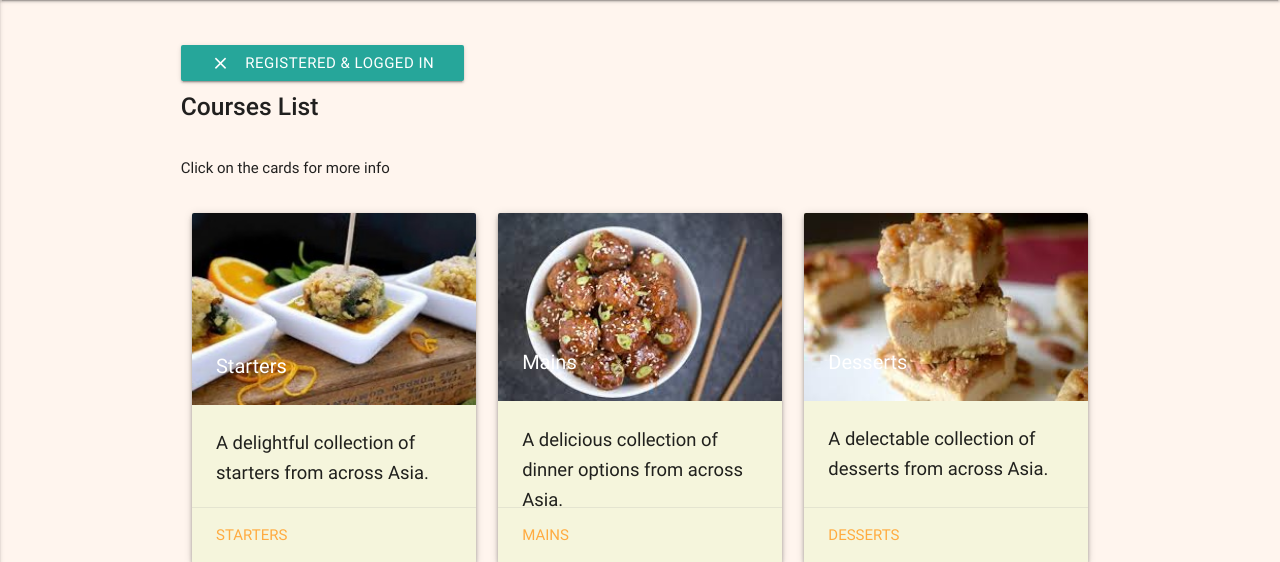
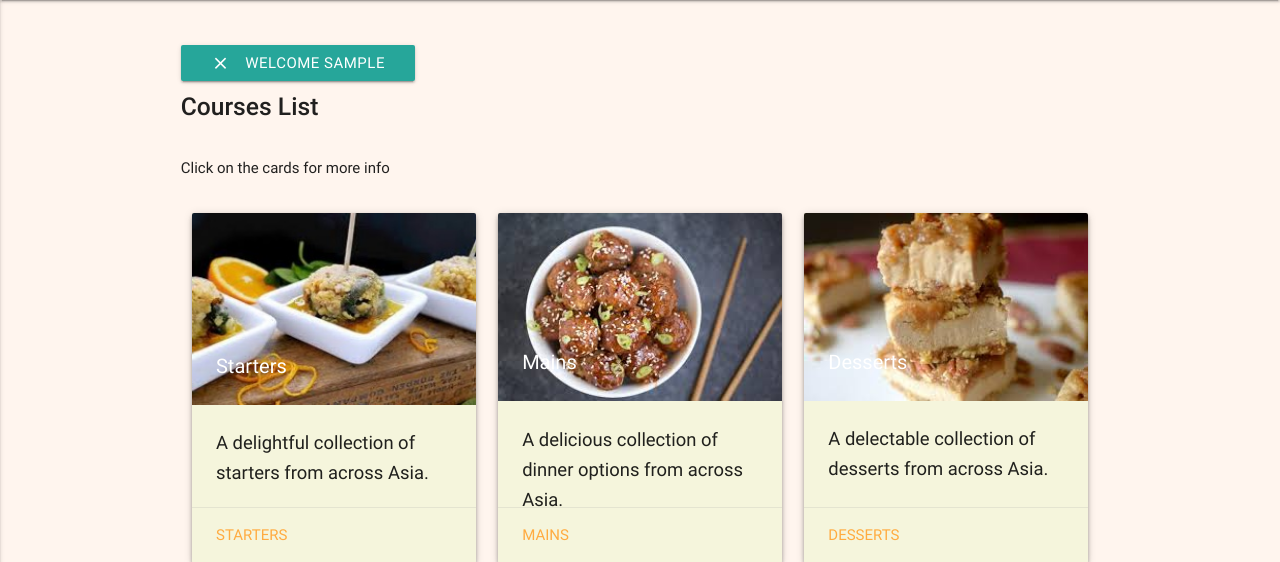
Before and after one commit to Code-Institute-Submissions/CI-project-four, a Flask app: page /courses in a window 1280 px wide. Shown: the part 64-626 px from the top of the page. Run offline with Flask 2, Linux system fonts and the light colour scheme; the visitor is signed in with stand-in values (Sample User, id 1); data that the repository does not hold is empty; some libraries are stand-ins or nearby versions.

Commit message:
Added welcome message.

```diff
--- a/templates/courses.html
+++ b/templates/courses.html
@@ -7,8 +7,9 @@
             <br>
             <br>
             <div>
-                  <button class="closebtn btn waves-effect waves-light" onclick="this.parentElement.style.display='none'">Registered
-                        & Logged in<i class="material-icons left">clear</i>
+                  <!--Confirm to the user that they are  registered and logged in -->
+                  <button class="closebtn btn waves-effect waves-light" onclick="this.parentElement.style.display='none'">Welcome
+                        {{session.username}}<i class="material-icons left">clear</i>
                   </button>
             </div>
             <h5><strong>Courses List</strong></h5>
```
